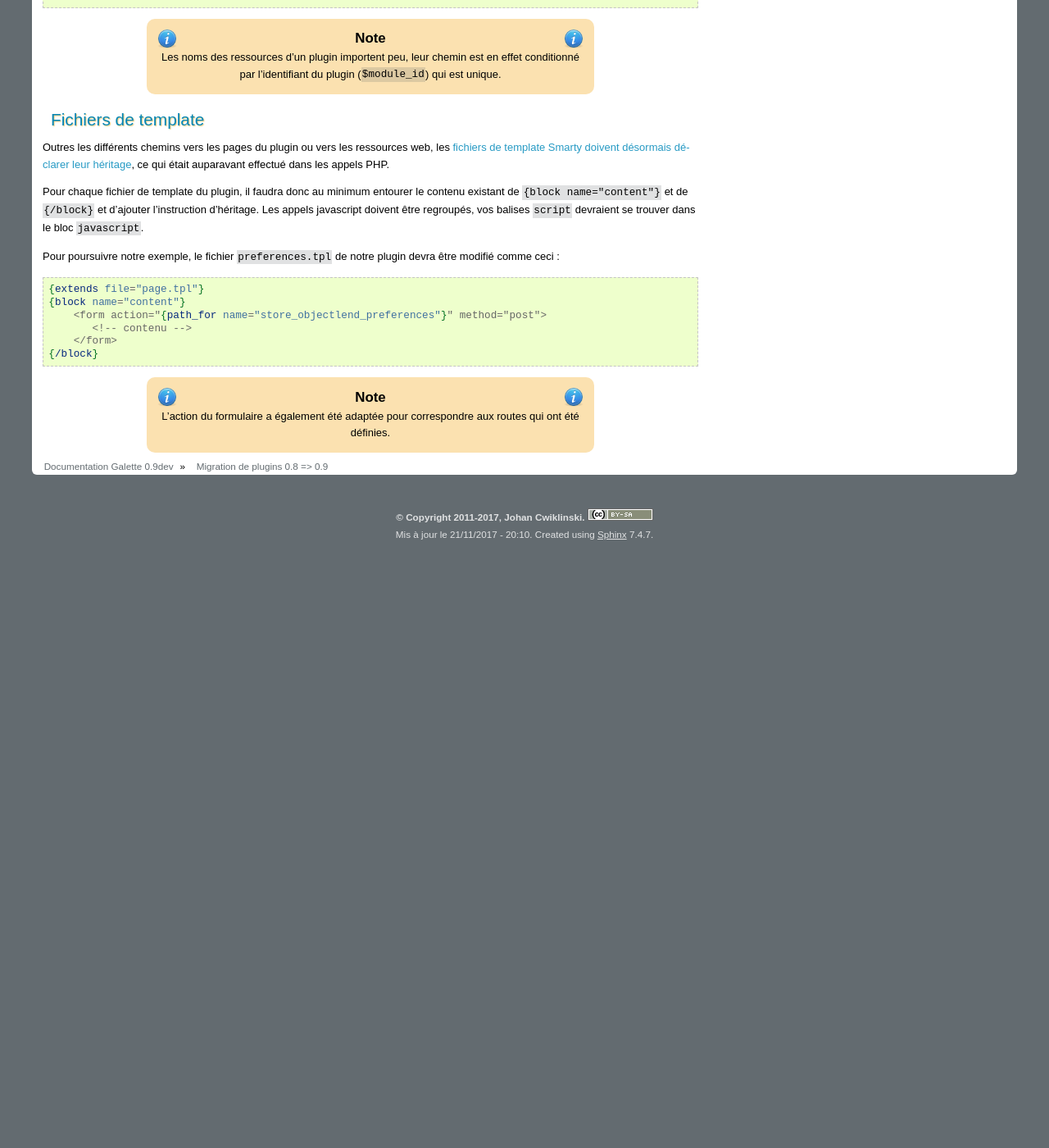
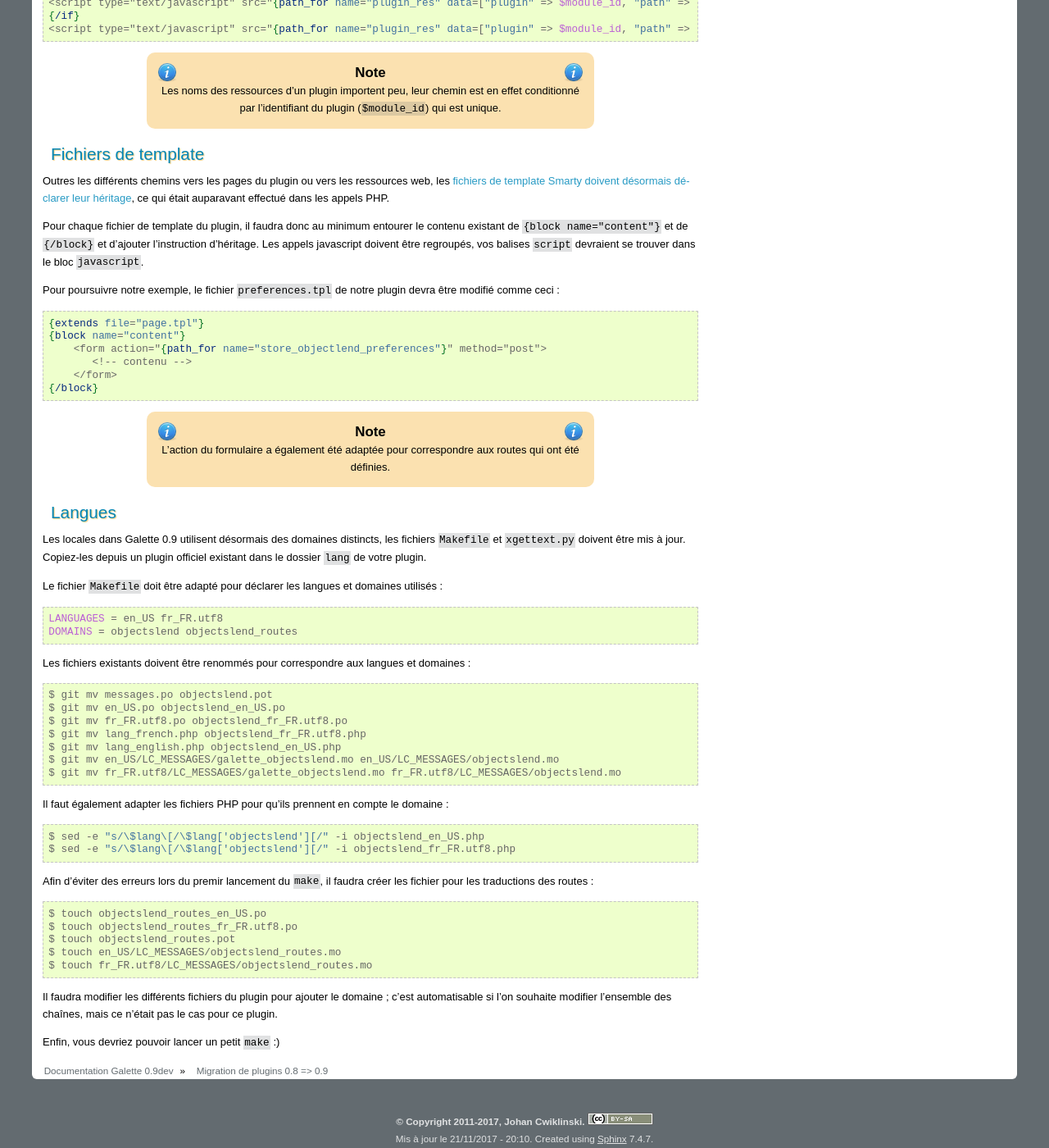
Before and after one commit to galette/galettedoc, a Sphinx documentation site: the page built from source/development/plugins-0.8-0.9.rst, in a window 1280 px wide and 1400 px high, scrolled down 4419 px. Shown: the whole window at 82% size. Built offline with Sphinx 7.4.7, drawn with Linux system fonts in a browser that asks for light colours; before the commit the page ends 5082 px from its top, so only the background shows below that; some of the changed text lies outside the part shown.

Commit message:
Migration langues, lien vers le commit de objectslend

```diff
--- a/source/development/plugins-0.8-0.9.rst
+++ b/source/development/plugins-0.8-0.9.rst
@@ -23,7 +23,7 @@ Outre les modifications propres aux plugins, certaines méthodes et constructeur
    //nouvel appel - $this->zdb est utilisable au sein de routes
    $obj = new \Galette\Core\Object($this->zdb);
 
-Pour les besoins de la cause, des exemples en provenance du plugin prêt d'objet seront étudiés ici.
+Pour les besoins de la cause, des exemples en provenance du plugin prêt d'objet seront étudiés ici. Vous pouvez consulter le `commit en question <https://git.tuxfamily.org/galette/plugin-objectslend.git/commit/?h=develop&id=326b52f486c6dccd5896d9db13e3a074d3896b19>`_.
 
 _define.php
 ===========
@@ -291,3 +291,47 @@ Pour poursuivre notre exemple, le fichier ``preferences.tpl`` de notre plugin de
 .. note::
 
    L'action du formulaire a également été adaptée pour correspondre aux routes qui ont été définies.
+
+Langues
+=======
+
+Les locales dans Galette 0.9 utilisent désormais des domaines distincts, les fichiers ``Makefile`` et ``xgettext.py`` doivent être mis à jour. Copiez-les depuis un plugin officiel existant dans le dossier ``lang`` de votre plugin.
+
+Le fichier ``Makefile`` doit être adapté pour déclarer les langues et domaines utilisés :
+
+.. code-block:: makefile
+
+   LANGUAGES = en_US fr_FR.utf8
+   DOMAINS = objectslend objectslend_routes
+
+Les fichiers existants doivent être renommés pour correspondre aux langues et domaines :
+
+.. code-block:: bash
+
+   $ git mv messages.po objectslend.pot
+   $ git mv en_US.po objectslend_en_US.po
+   $ git mv fr_FR.utf8.po objectslend_fr_FR.utf8.po
+   $ git mv lang_french.php objectslend_fr_FR.utf8.php
+   $ git mv lang_english.php objectslend_en_US.php
+   $ git mv en_US/LC_MESSAGES/galette_objectslend.mo en_US/LC_MESSAGES/objectslend.mo
+   $ git mv fr_FR.utf8/LC_MESSAGES/galette_objectslend.mo fr_FR.utf8/LC_MESSAGES/objectslend.mo
+
+Il faut également adapter les fichiers PHP pour qu'ils prennent en compte le domaine :
+
+.. code-block:: bash
+
+   $ sed -e "s/\$lang\[/\$lang['objectslend'][/" -i objectslend_en_US.php
+   $ sed -e "s/\$lang\[/\$lang['objectslend'][/" -i objectslend_fr_FR.utf8.php
+Afin d'éviter des erreurs lors du premir lancement du ``make``, il faudra créer les fichier pour les traductions des routes :
+
+.. code-block:: bash
+
+   $ touch objectslend_routes_en_US.po
+   $ touch objectslend_routes_fr_FR.utf8.po
+   $ touch objectslend_routes.pot
+   $ touch en_US/LC_MESSAGES/objectslend_routes.mo
+   $ touch fr_FR.utf8/LC_MESSAGES/objectslend_routes.mo
+
+Il faudra modifier les différents fichiers du plugin pour ajouter le domaine ; c'est automatisable si l'on souhaite modifier l'ensemble des chaînes, mais ce n'était pas le cas pour ce plugin.
+
+Enfin, vous devriez pouvoir lancer un petit ``make`` :)
```
